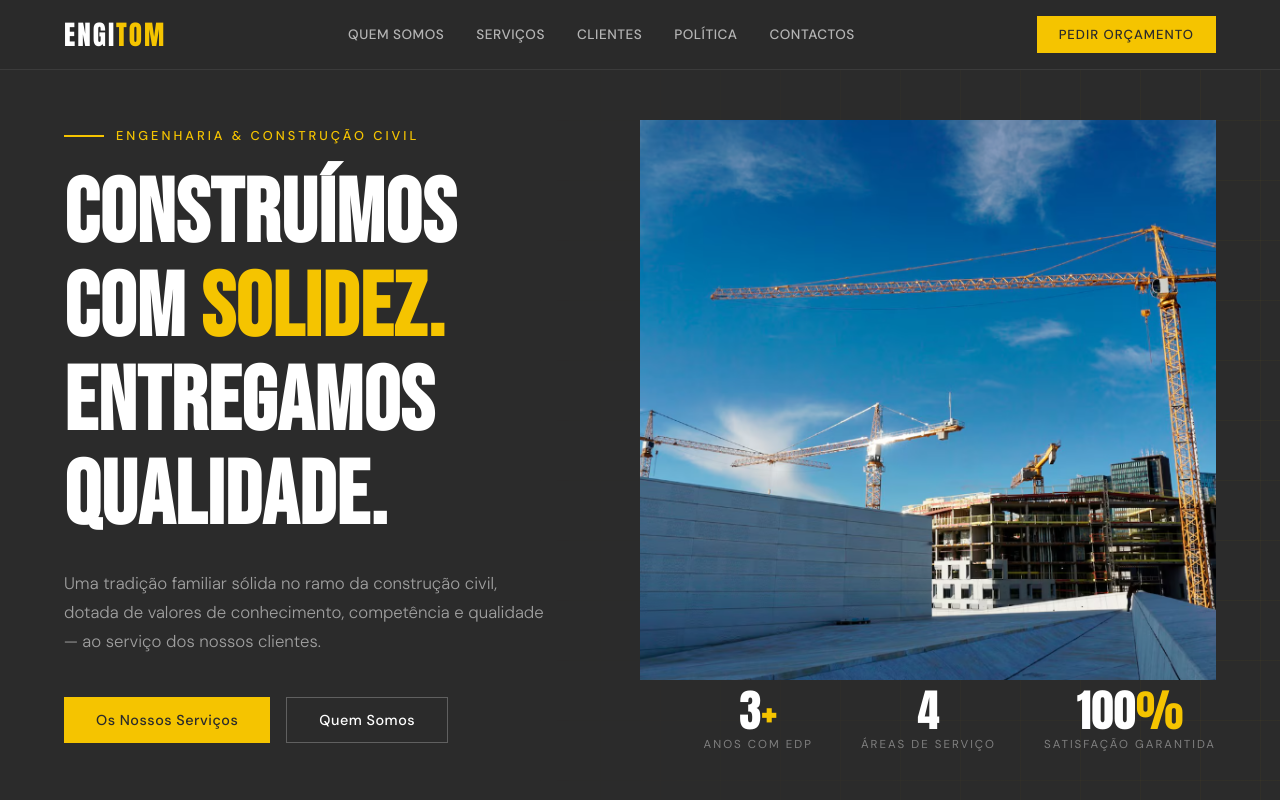
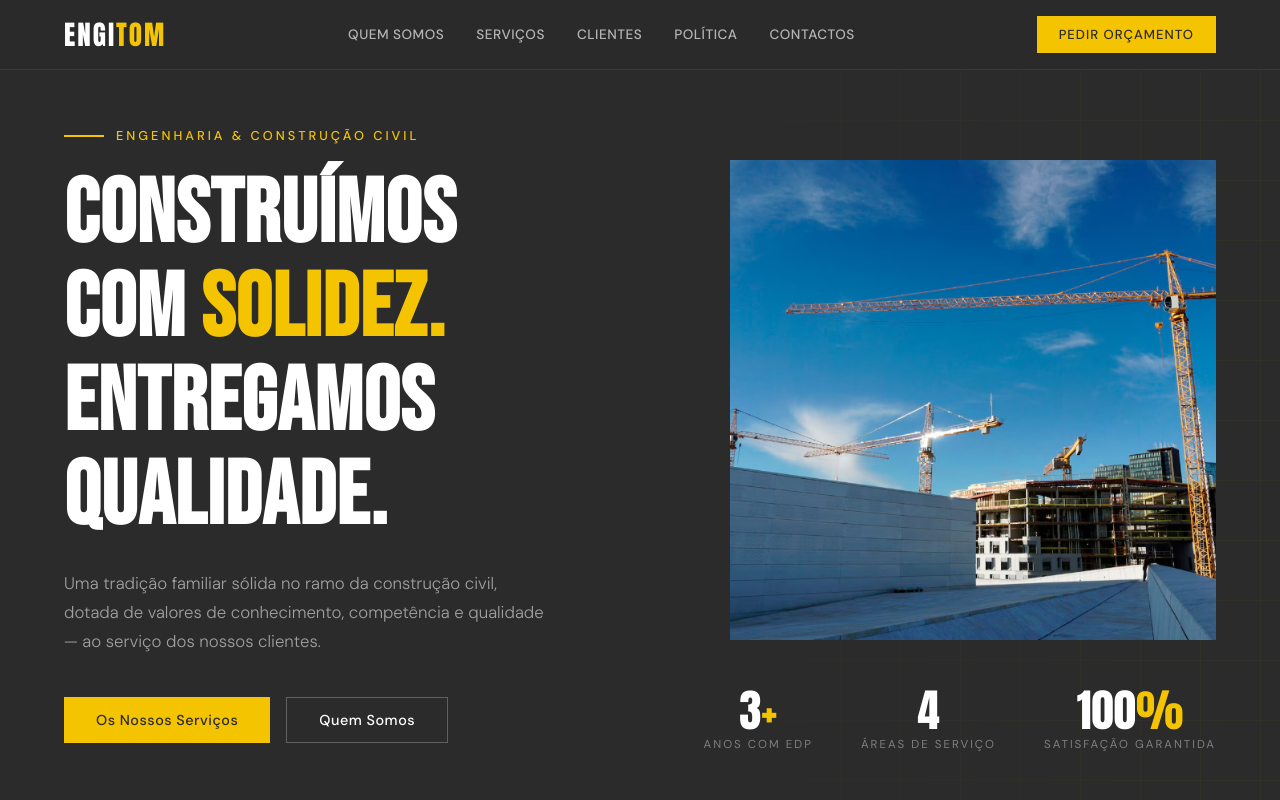
Before and after one commit to JorgeDemetrio-4028/engitom-site, a plain HTML site: page index.html in a window 1280 px wide. Shown: the top 800 px of the page. Drawn offline with Linux system fonts and the light colour scheme; a script that the page names is missing.

Commit message:
update size of image

```diff
--- a/index.html
+++ b/index.html
@@ -57,7 +57,7 @@
       </div>
     </div>
 
-    <img src="hero.jpg.png" alt="Engitom" style="position:absolute; right:4rem; top:50%; transform:translateY(-50%); width:45%; height:70%; object-fit:cover; z-index:1;">
+    <img src="hero.jpg.png" alt="Engitom" style="position:absolute; right:4rem; top:50%; transform:translateY(-50%); width:38%; height:60%; object-fit:cover; z-index:1;">
 
     <div class="hero-stats">
       <div class="stat">
```
